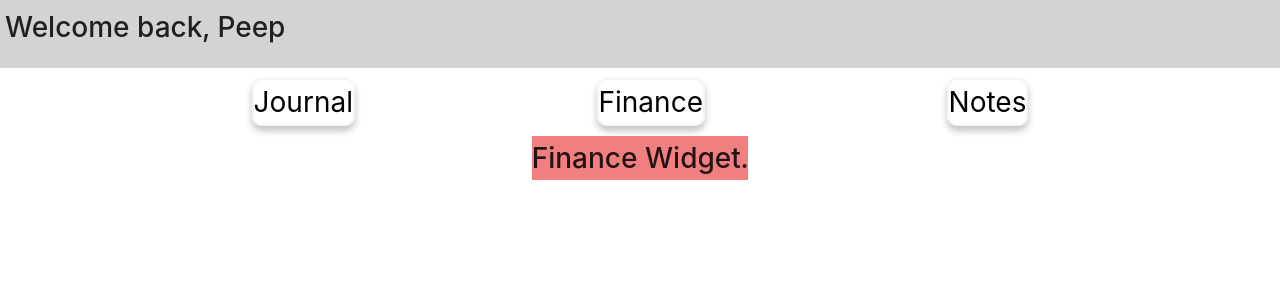
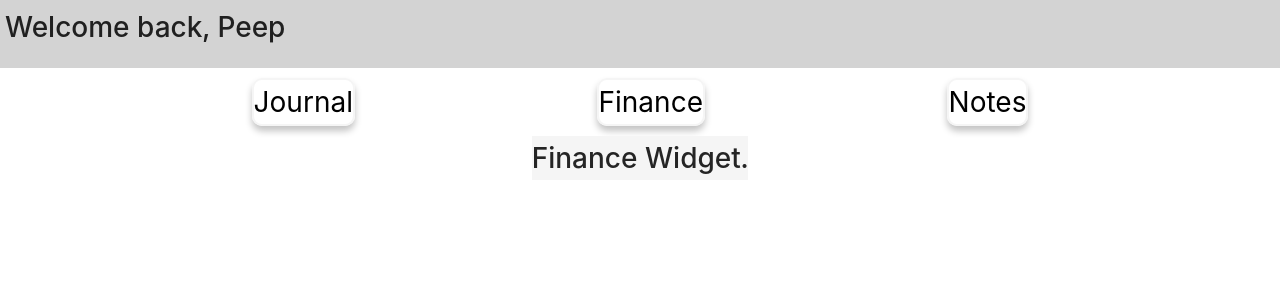
Before and after one commit to arn-foto/encrypt-me, a React (Create React App) app in the folder encrypt-me/: page /finance in a window 1280 px wide. Shown: the top 300 px of the page. Built offline with nearby package versions, Linux system fonts and the light colour scheme.

Commit message:
+ Widget

```diff
--- a/encrypt-me/src/Components/FinanceWidget/styles.js
+++ b/encrypt-me/src/Components/FinanceWidget/styles.js
@@ -1,7 +1,7 @@
 import styled from "styled-components";
 
 const FinanceContainer = styled.div`
-	background-color: lightcoral;
+	background-color: whitesmoke;
 `;
 
 export { FinanceContainer };
--- a/encrypt-me/src/Components/NotepadWidget/AddNote.js
+++ b/encrypt-me/src/Components/NotepadWidget/AddNote.js
@@ -20,7 +20,11 @@ const AddNote = () => {
 		<div>
 			<AddNoteDiv>
 				{" "}
-				<InputTitle value={title} onChange={(e) => setTitle(e.target.value)} />
+				<InputTitle
+					placeholder="+ Title  +"
+					value={title}
+					onChange={(e) => setTitle(e.target.value)}
+				/>
 				<BodyTextArea
 					placeholder="+  Note  +"
 					value={body}
```
